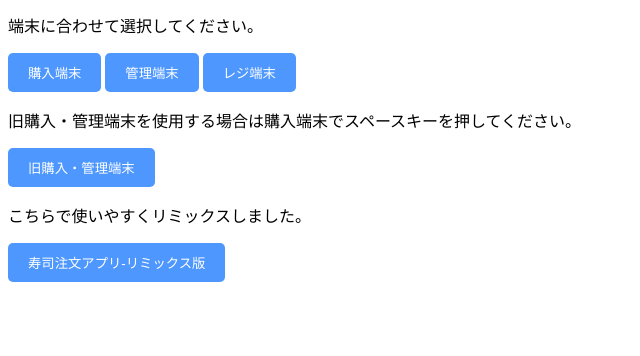
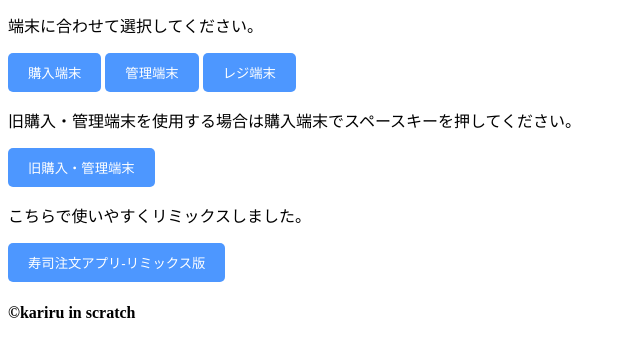
Before and after one commit to scratch-kaisetu/scratch-susi, a plain HTML site: page index.html in a window 1280 px wide. Shown: the part 56-412 px from the top of the page, without its empty margins (0-640 px from the left). Drawn offline with Linux system fonts and the light colour scheme.

Commit message:
Update index.html

```diff
--- a/index.html
+++ b/index.html
@@ -41,5 +41,6 @@
     <button onclick="location.href='main.html'">旧購入・管理端末</button>
     <p>こちらで使いやすくリミックスしました。</p>
     <button onclick="location.href='new-main-remix.html'">寿司注文アプリ-リミックス版</button>
+    <h4>©kariru in scratch</h4>
 </body>
 </html>
```
